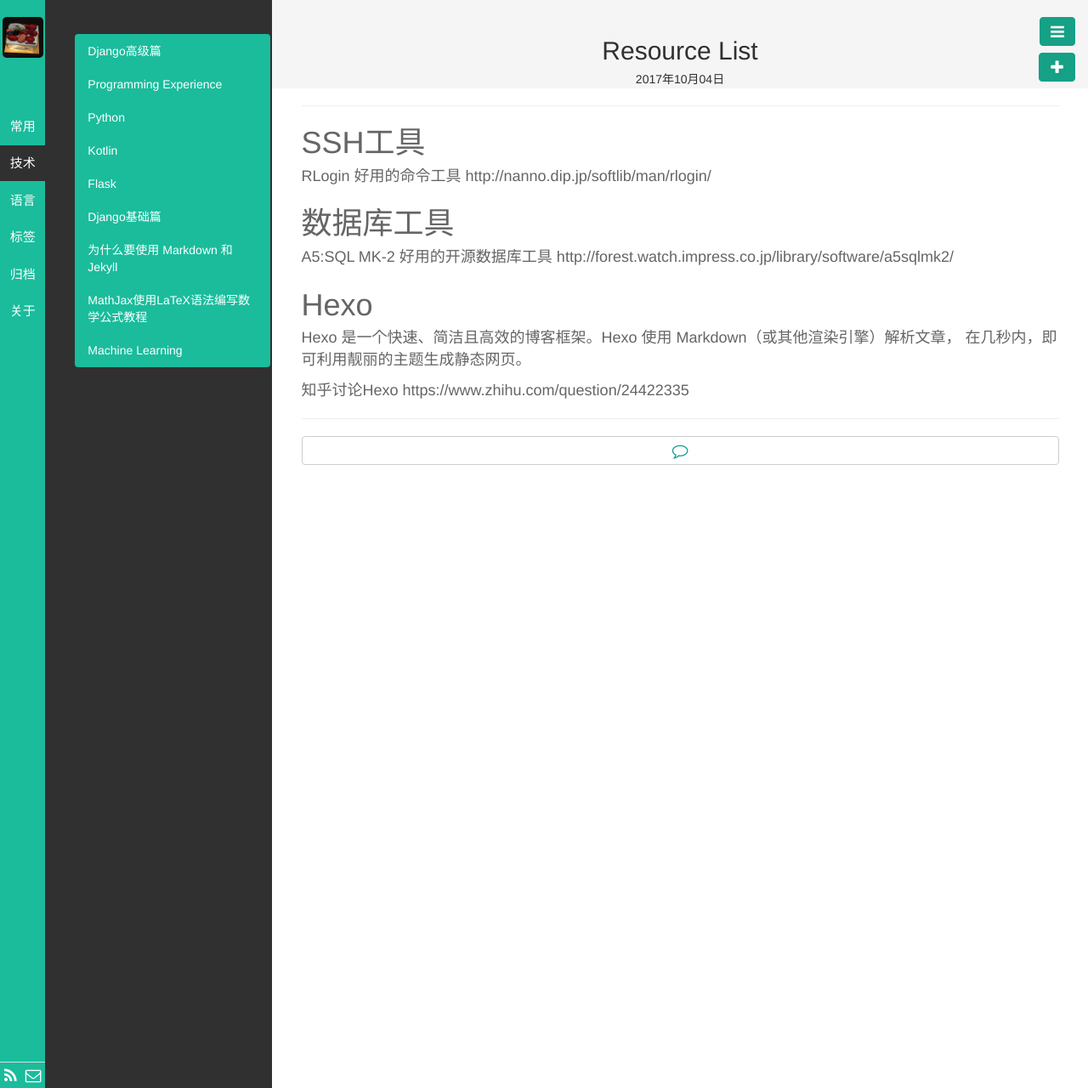
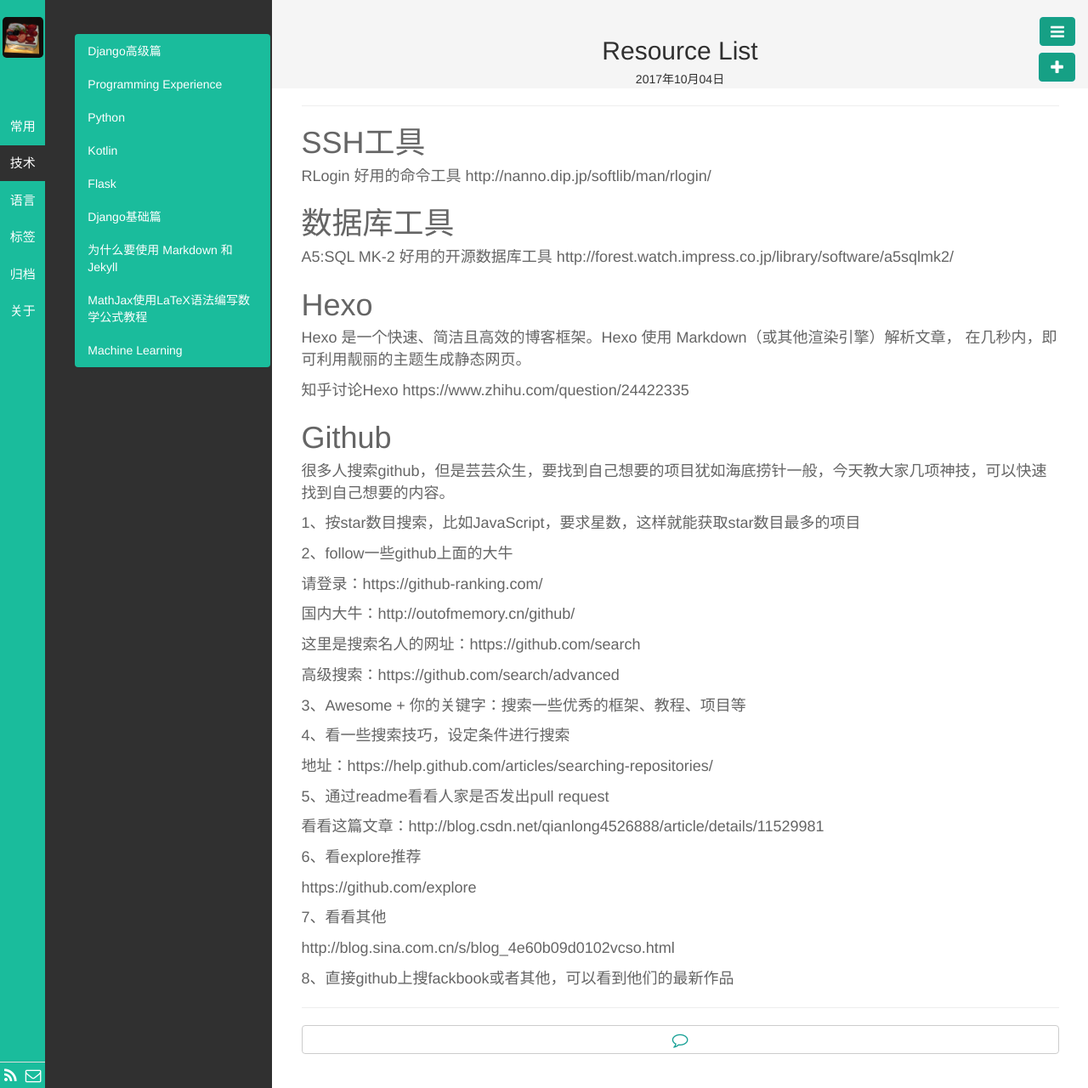
Before and after one commit to kyoyo/kyoyo.github.io, a Jekyll site: the page built from _posts/常用/2017-10-04-ResourceList.md, in a window 1280 px wide. Shown: the whole page at 85% size. Built offline with Jekyll 4.4.1, drawn with Linux system fonts in a browser that asks for light colours; Markdown is read by kramdown in place of the engine named in the settings.

Commit message:
Update 2017-10-04-ResourceList.md

```diff
--- a/_posts/常用/2017-10-04-ResourceList.md
+++ b/_posts/常用/2017-10-04-ResourceList.md
@@ -22,3 +22,42 @@ Hexo 是一个快速、简洁且高效的博客框架。Hexo 使用 Markdown（
 
 知乎讨论Hexo
 https://www.zhihu.com/question/24422335
+
+# Github
+很多人搜索github，但是芸芸众生，要找到自己想要的项目犹如海底捞针一般，今天教大家几项神技，可以快速找到自己想要的内容。
+
+1、按star数目搜索，比如JavaScript，要求星数，这样就能获取star数目最多的项目
+
+2、follow一些github上面的大牛
+
+请登录：https://github-ranking.com/
+
+国内大牛：http://outofmemory.cn/github/
+
+这里是搜索名人的网址：https://github.com/search
+
+高级搜索：https://github.com/search/advanced
+
+3、Awesome + 你的关键字：搜索一些优秀的框架、教程、项目等
+
+4、看一些搜索技巧，设定条件进行搜索
+
+地址：https://help.github.com/articles/searching-repositories/
+
+
+5、通过readme看看人家是否发出pull request
+
+看看这篇文章：http://blog.csdn.net/qianlong4526888/article/details/11529981
+
+
+6、看explore推荐
+
+https://github.com/explore
+
+
+7、看看其他
+
+http://blog.sina.com.cn/s/blog_4e60b09d0102vcso.html
+
+
+8、直接github上搜fackbook或者其他，可以看到他们的最新作品
```
